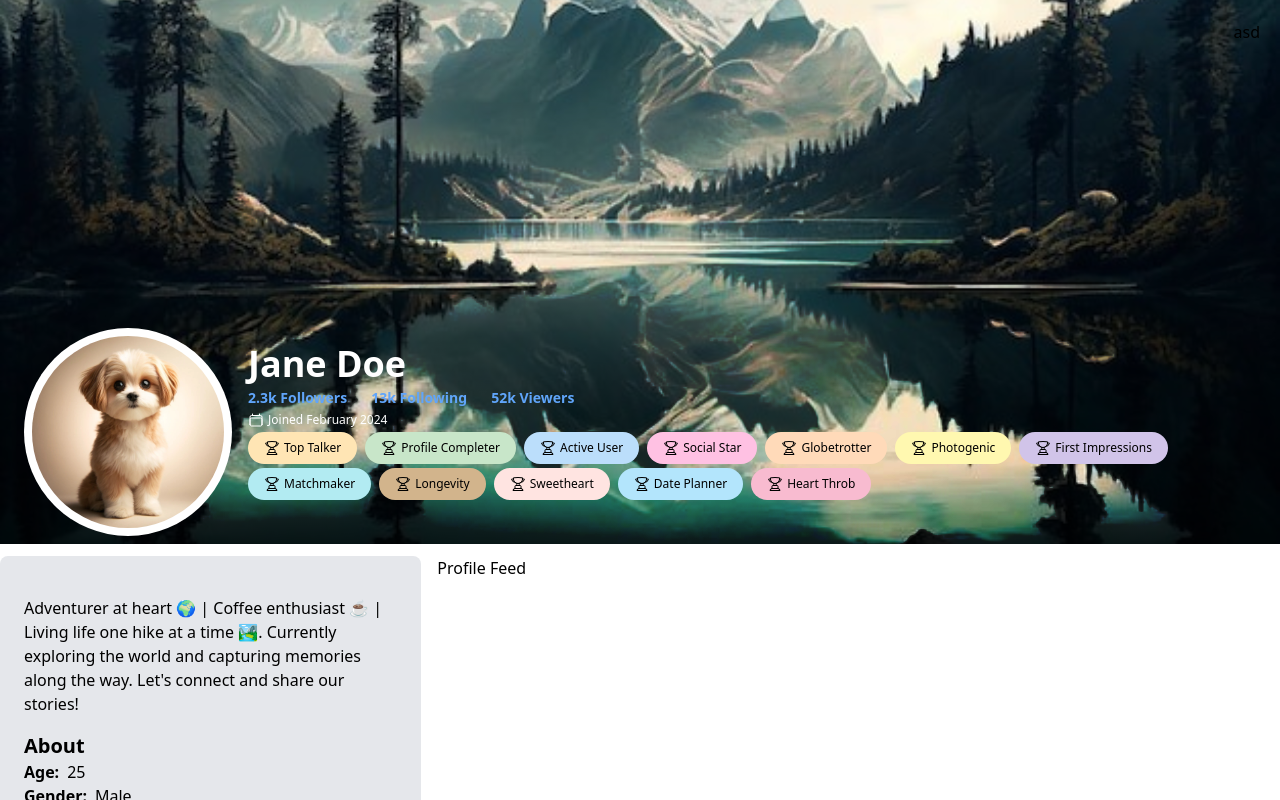
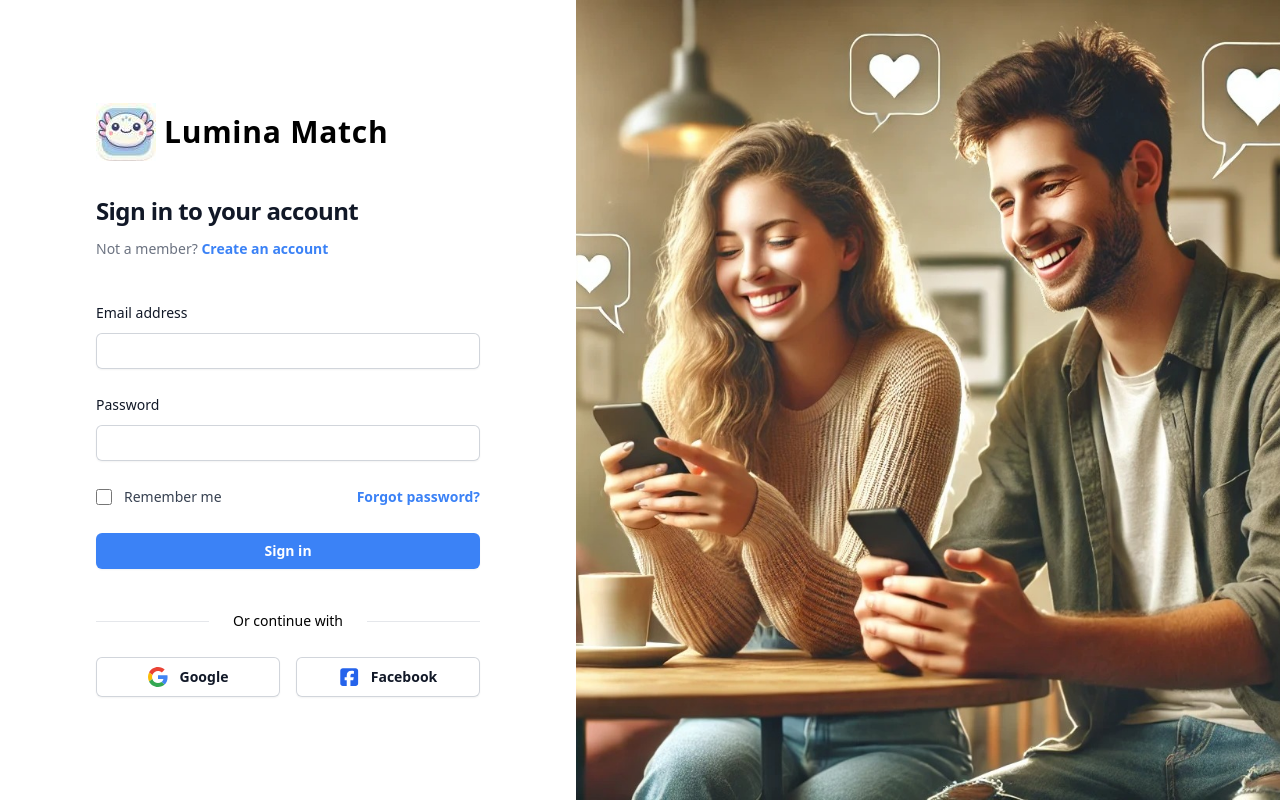
Before and after one commit to josh1506/luminamatch, a React (Vite) app: page / in a window 1280 px wide. Built offline with nearby package versions, Linux system fonts and the light colour scheme.

Commit message:
[Adjustment][Joshua] Updated sign-in button color and width for improved UI consistency.

```diff
--- a/src/App.tsx
+++ b/src/App.tsx
@@ -1,16 +1,13 @@
-import ForgotPassPage from "./pages/ForgotPassPage";
-import ProfilePage from "./pages/ProfilePage";
 import SignInPage from "./pages/SignInPage";
-import SignUpPage from "./pages/SignUpPage";
 import './index.css'
 
 function App() {
     return (
         <>
-           {/*<SignInPage/>*/}
+           <SignInPage/>
            {/* <ForgotPassPage/>*/}
            {/* <SignUpPage/>*/}
-            <ProfilePage/>
+           {/* <ProfilePage/>*/}
         </>
     )
 }
--- a/src/pages/SignInPage/SignInForm.tsx
+++ b/src/pages/SignInPage/SignInForm.tsx
@@ -49,6 +49,8 @@ const SignInForm: React.FC = () => {
                     <Button
                         buttonType={"submit"}
                         label={"Sign in"}
+                        buttonColor={"primary"}
+                        extraClassNames={"w-full"}
                     />
                 </div>
             </Form>
```
